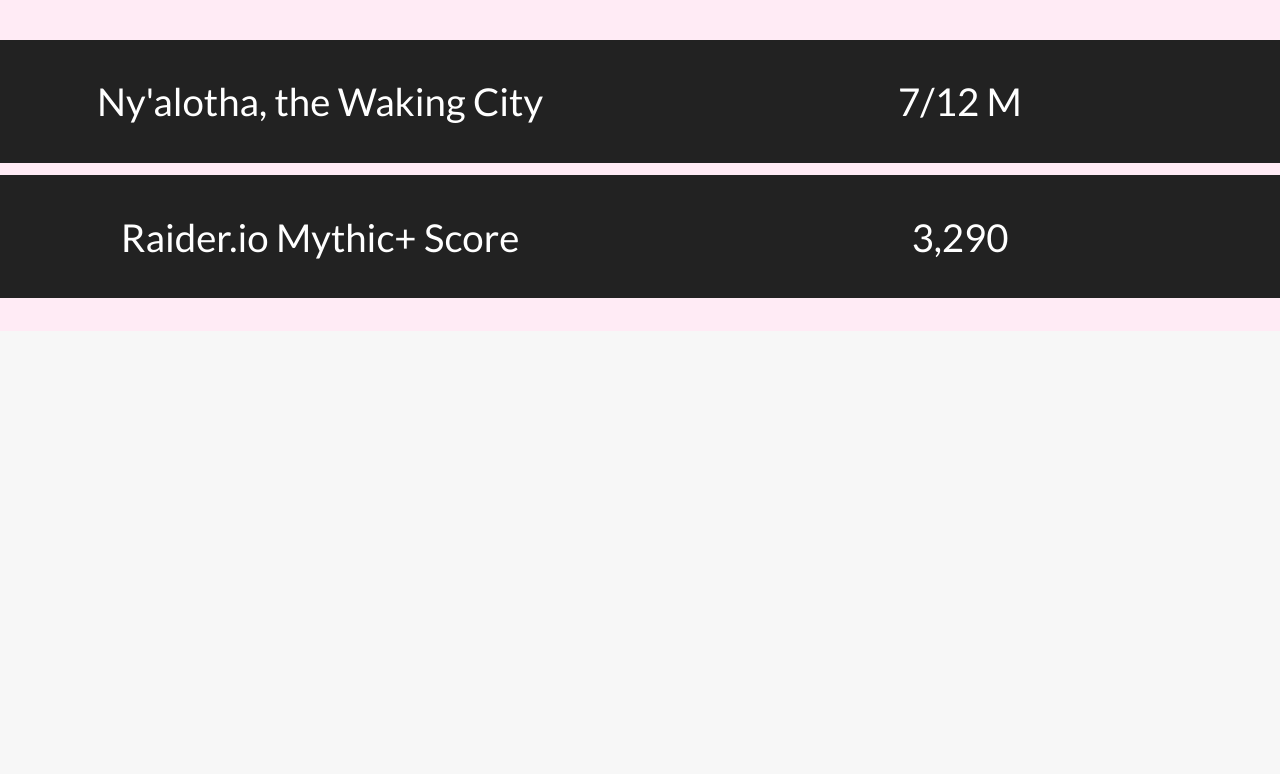
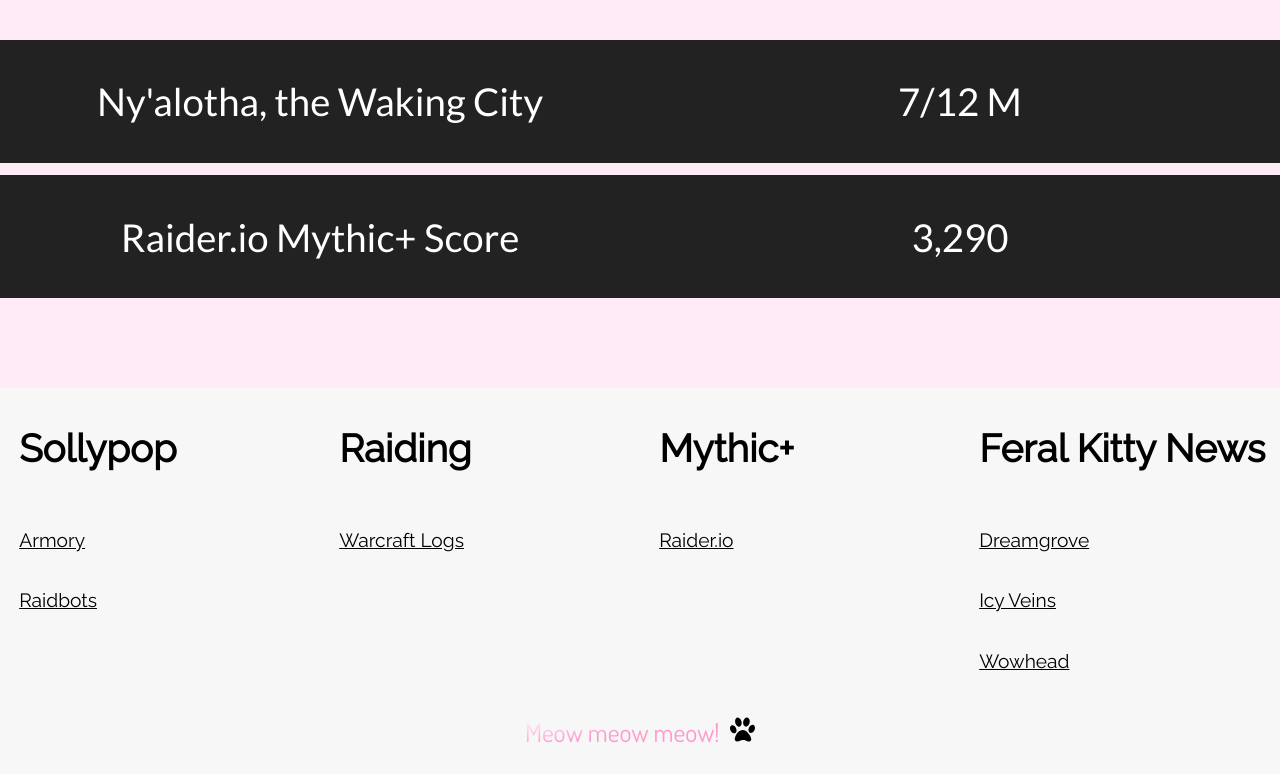
Before and after one commit to mealthebear/silly-kat, a React app: page / in a window 1280 px wide. Shown: the part 1247-2021 px from the top of the page. Before the commit the page ends 1578 px from the top, so only its background shows below. Built offline with nearby package versions, Linux system fonts and the light colour scheme.

Commit message:
Created footer with links and footnote

```diff
--- a/public/style.css
+++ b/public/style.css
@@ -4,9 +4,52 @@
   padding: 0;
 }
 
-.generic-section {
+.column-item {
+  display: inline-block; /* Removes default underline style from anchor tags */
+  font-size: 1.5vw;
+  text-decoration: underline;
+}
+
+.column-link {
+  color: inherit;
+}
+
+.column-title {
+  font-size: 3vw;
+}
+
+.common-section {
   margin: 0 auto;
   width: 95%;
+}
+
+.footer-column {
+  box-sizing: border-box;
+  display: inline-block;
+  font-family: 'Raleway', sans-serif;
+  padding-left: 1.5vw;
+  vertical-align: top;
+  width: 25%;
+}
+
+.footer-note {
+  background-image: linear-gradient(to bottom right, white 0%, #ff99cc 50%);
+  background-size: 100%;
+  display: inline-block;
+  font-family: 'Dosis', sans-serif;
+  font-size: 2vw;
+  margin-right: 10px;
+  text-align: center;
+  -webkit-background-clip: text;
+  -webkit-text-fill-color: transparent;
+}
+
+.footer-note-container {
+  text-align: center;
+}
+
+.footer-section {
+  width: 100%;
 }
 
 .header {
@@ -33,6 +76,11 @@
   line-height: 3vw;
   font-family: 'Raleway', sans-serif;
   font-size: 2vw;
+}
+
+.paw-print-svg {
+  height: 2vw;
+  width: 2vw;
 }
 
 .section-title {
@@ -77,7 +125,7 @@
 .stat-section {
   background-color: #ffebf5;
   margin-top: 100px;
-  padding-bottom: 20px;
+  padding-bottom: 6vw;
   text-align: center;
   width: 100%;
 }
--- a/src/components/App.js
+++ b/src/components/App.js
@@ -1,10 +1,62 @@
 import About from './pages/About.js';
+import Footer from './Footer.js';
 import Header from './Header.js';
 import Home from './pages/Home.js';
 import React, { useState } from 'react';
 import { Route, Switch } from 'react-router-dom';
 
 const App = () => {
+  const [footerDataa, setFooterData] = useState([
+    {
+      columnItems: [
+        {
+          name: 'Armory',
+          url: 'https://worldofwarcraft.com/en-us/character/us/alexstrasza/sollypop',
+        },
+        {
+          name: 'Raidbots',
+          url: 'https://www.raidbots.com/simbot/quick?region=us&realm=alexstrasza&name=Sollypop',
+        },
+      ],
+      columnName: 'Sollypop',
+    },
+    {
+      columnItems: [
+        {
+          name: 'Warcraft Logs',
+          url: 'https://www.warcraftlogs.com/character/us/alexstrasza/Sollypop',
+        }
+      ],
+      columnName: 'Raiding',
+    },
+    {
+      columnItems: [
+        {
+          name: 'Raider.io',
+          url: 'https://raider.io/characters/us/alexstrasza/Sollypop',
+        },
+      ],
+      columnName: 'Mythic+',
+    },
+    {
+      columnItems: [
+        {
+          name: 'Dreamgrove',
+          url: 'https://www.dreamgrove.gg/feral',
+        },
+        {
+          name: 'Icy Veins',
+          url: 'https://www.icy-veins.com/wow/feral-druid-pve-dps-guide',
+        },
+        {
+          name: 'Wowhead',
+          url: 'https://www.wowhead.com/feral-druid-guide',
+        },
+      ],
+      columnName: 'Feral Kitty News',
+    },
+  ]);
+
   return (
     <>
       <Header />
@@ -12,6 +64,7 @@
         <Route exact path='/' component={Home} />
         <Route exact path='/about' component={About} />
       </Switch>
+      <Footer footerData={footerDataa} />
     </>
   )
 }
--- /dev/null
+++ b/src/components/Footer.js
@@ -0,0 +1,29 @@
+import React, { useState } from 'react';
+
+const Footer = (props) => {
+  return (
+    <footer className="generic-section footer-section">
+      {props.footerData.map((column, index) => {
+        return <div className="footer-column">
+          <h3 className="column-title">{column.columnName}</h3>
+          {column.columnItems.map((item, index) => {
+            return <div>
+                <a
+                className="column-link"
+                href={item.url}
+                target="_blank">
+                  <p className="column-item">{item.name}</p>
+                </a>
+              </div>
+          })}
+        </div>
+      })}
+      <div className="footer-note-container">
+        <p className="footer-note">Meow meow meow!</p>
+        <img className="paw-print-svg" src="../../../public/images/paw-print.svg" />
+      </div>
+    </footer>
+  )
+}
+
+export default Footer;
--- a/src/components/pages/Home.js
+++ b/src/components/pages/Home.js
@@ -15,7 +15,7 @@
 
   return (
     <>
-      <section className="generic-section">
+      <section className="common-section">
         <div className="space-cat-container">
           <img
             alt="Cat looking into space"
@@ -26,7 +26,7 @@
         </div>
       </section>
 
-      <section className="generic-section intro-paragraph">
+      <section className="common-section intro-paragraph">
         <h2 className="section-title">Who Dat Kat?</h2>
         <p className="intro-text">Oh hellos! My name is Solly and welcome to my website!<br/>
         I hope you like all the colors and pictures here.<br/> I luv luv luv
@@ -34,7 +34,7 @@
         </p>
       </section>
 
-      <section className="generic-section stat-section">
+      <section className="common-section stat-section">
         <h2 className="section-title">Solly Stats in Battle for Azeroth Season 4</h2>
           {userStats.map((stat, index) => {
             return <CharacterStat key={index} statName={stat.statName} statValue={stat.statValue}/>
```
Also changed, not shown: public/images/paw-print.svg (added).
